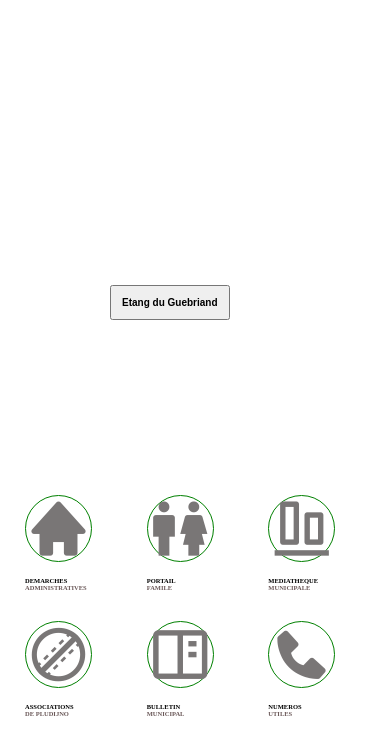
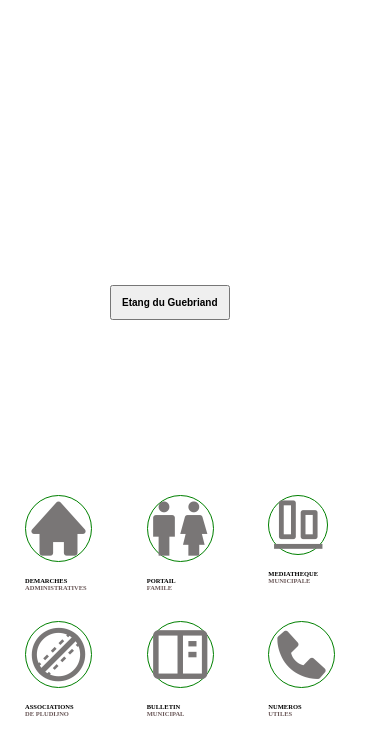
Before and after one commit to Favouropeyemi/pludunn, a plain HTML site: page index.html in a window 390 px wide. Shown: the part 95-844 px from the top of the page. Drawn offline with nearby package versions, Linux system fonts and the light colour scheme.

Commit message:
Update style.css

```diff
--- a/style.css
+++ b/style.css
@@ -604,6 +604,9 @@ margin-right: 1em;}
     .icon1 i.bx,.icon2 i.bx,.icon3 i.bx,.icon4 i.bx,.icon5 i.bx,.icon6 i.bx{
         font-size: 65px;
     }
+    .icon3 i.bx{
+        font-size:58px;
+    }
     .icons h3{
         font-size: 6.5px;
     }
```
